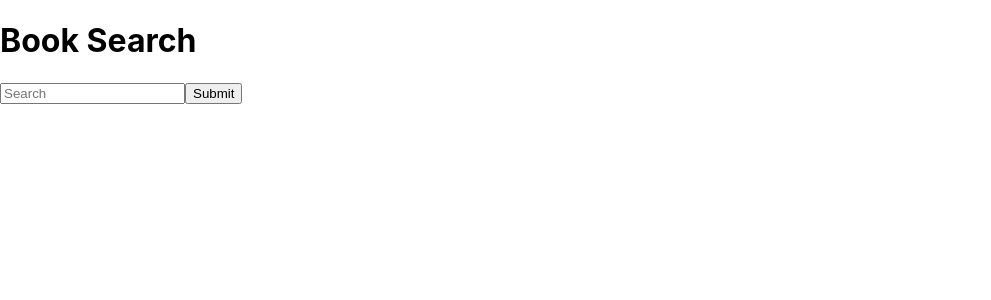
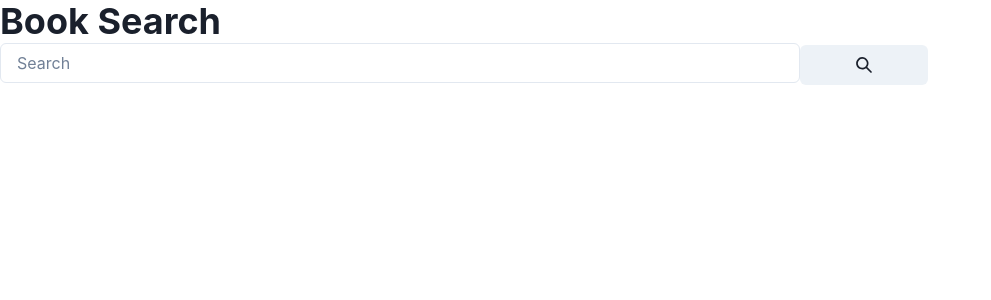
Before and after one commit to cjfranklin4/book-search, a React (Create React App) app: page / in a window 1280 px wide. Shown: the top 300 px of the page, without its empty margins (0-991 px from the left). Built offline with nearby package versions, Linux system fonts and the light colour scheme.

Commit message:
set up ChakraUI and initial styling

```diff
--- a/package.json
+++ b/package.json
@@ -3,9 +3,14 @@
   "version": "0.1.0",
   "private": true,
   "dependencies": {
+    "@chakra-ui/icons": "^2.0.9",
+    "@chakra-ui/react": "^2.3.2",
+    "@emotion/react": "^11.10.4",
+    "@emotion/styled": "^11.10.4",
     "@testing-library/jest-dom": "^5.16.5",
     "@testing-library/react": "^13.4.0",
     "@testing-library/user-event": "^13.5.0",
+    "framer-motion": "^7.3.2",
     "react": "^18.2.0",
     "react-dom": "^18.2.0",
     "react-scripts": "5.0.1",
--- a/src/App.js
+++ b/src/App.js
@@ -1,5 +1,7 @@
 import { useCallback, useEffect, useState } from "react";
 import ResultContainer from "./ResultContainer";
+import {Button,Heading,Input,FormControl, IconButton,useColorMode,useColorModeValue,Box } from '@chakra-ui/react'
+import { SearchIcon } from '@chakra-ui/icons'
 
 function App() {
   const [bookSearch, setBookSearch] = useState('');
@@ -39,16 +41,28 @@ function App() {
   }
 
   return (
-    <div className="App">
+    <Box className="App">
       <header className="App-header">
-        <h1>Book Search</h1>
-        <form onSubmit={handleSubmit}>
-          <input type="text" placeholder="Search" required value={bookSearch} onChange={(e) => setBookSearch(e.target.value)}/>
-          <input type="submit" value="Submit" />
-        </form>
+        <Heading as="h1">Book Search</Heading>
+        <FormControl
+        as='form'
+        onSubmit={handleSubmit}
+        >
+          <Input type="text" placeholder="Search" required value={bookSearch} onChange={(e) => setBookSearch(e.target.value)} w='90%' maxW='800px'/>
+
+          <IconButton
+            icon={<SearchIcon />}
+            aria-label='Search for Book'
+            type="submit"
+            value="Submit"
+            w='10%'
+            maxW='200px'
+          />
+
+        </FormControl>
       </header>
-      {resultsContainer && <ResultContainer results={resultsV}/>}
-    </div>
+      {resultsContainer && <ResultContainer results={resultsV} bookSearch={bookSearch} />}
+    </Box>
   );
 }
 
--- a/src/ResultContainer.js
+++ b/src/ResultContainer.js
@@ -1,19 +1,53 @@
-const ResultContainer = ({results}) => {
+import {Grid, GridItem, Text, Button,Heading, Image,Flex,useColorMode,useColorModeValue,Box } from '@chakra-ui/react'
+
+const ResultContainer = ({results, bookSearch}) => {
    return (
-    <div>
-        <h2>Results for: inquiry</h2>
-        {results.map((book, index) => (
-            <div key={index}>
-                <img src={book.volumeInfo.imageLinks.thumbnail} alt={book.title} />
-                <h3>{book.volumeInfo.title}</h3>
-                <p>{book.volumeInfo.description}</p>
+    <Box>
+        <Heading as="h2">Results for: {bookSearch}</Heading>
+        <Grid
+        templateColumns='repeat(2, 1fr)'
+        gap={5}
+        >
+             {results.map((book, index) => (
+                <GridItem
+                    key={index}
+                    colSpan={1}
+                    borderWidth='2px'
+                    borderColor='teal'
+                >
+                    <Flex>
+                        <Box
+                            w='30%'
+                            h='auto'
+                        >
+                            <Image
+                                w='100%'
+                                src={book.volumeInfo.imageLinks.thumbnail} alt={book.title}
+                            />
+                        </Box>
 
-                <a href={book.volumeInfo.infoLink} target="_blank" rel="noreferrer">
-                    <button>Read More</button>
-                </a>
-            </div>
-        ))}
-    </div>
+
+                        <Box
+                            w='70%'
+                            h='auto'
+                        >
+                            <Heading as="h5">{book.volumeInfo.title}</Heading>
+                            <Text
+
+                            >{book.volumeInfo.description}</Text>
+
+                            <Button as='a' href={book.volumeInfo.infoLink} target="_blank" rel="noreferrer">Read More</Button>
+                        </Box>
+
+                    </Flex>
+
+
+
+                </GridItem>
+            ))}
+        </Grid>
+
+    </Box>
    )
 }
 
--- a/src/index.js
+++ b/src/index.js
@@ -1,11 +1,15 @@
 import React from 'react';
 import ReactDOM from 'react-dom/client';
+import { ChakraProvider, ColorModeScript } from '@chakra-ui/react'
 import './index.css';
 import App from './App';
 
 const root = ReactDOM.createRoot(document.getElementById('root'));
 root.render(
-  <React.StrictMode>
-    <App />
-  </React.StrictMode>
+  <ChakraProvider>
+     <React.StrictMode>
+      <App />
+    </React.StrictMode>
+  </ChakraProvider>
+
 );
```
Also changed, not shown: 1 other file (tests, documents, lock files or other folders).
